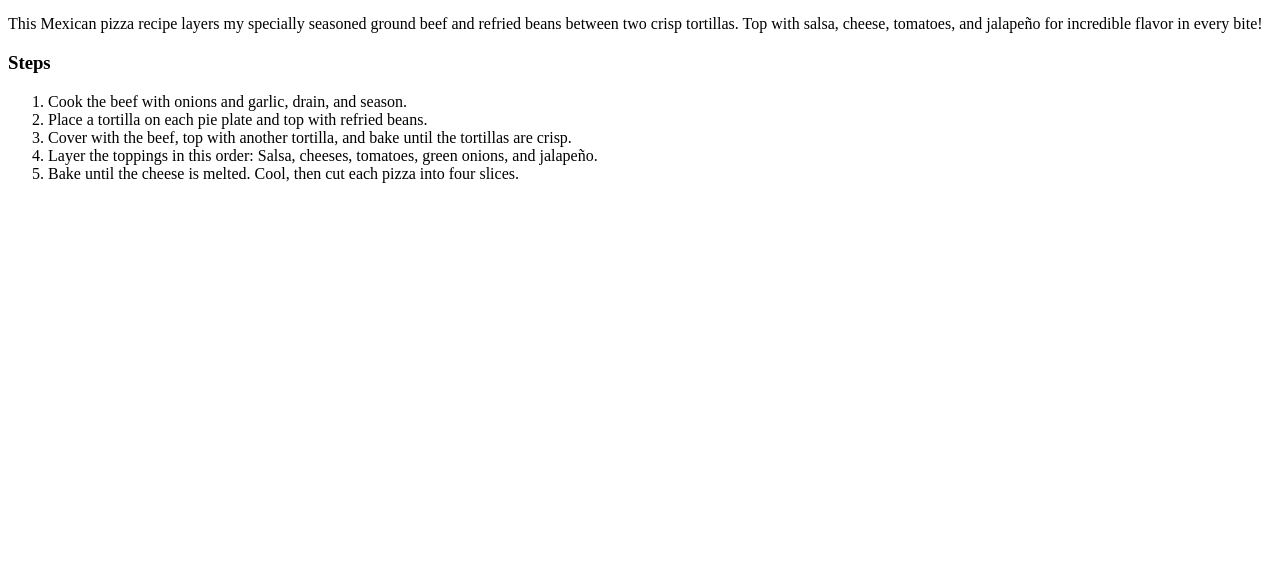
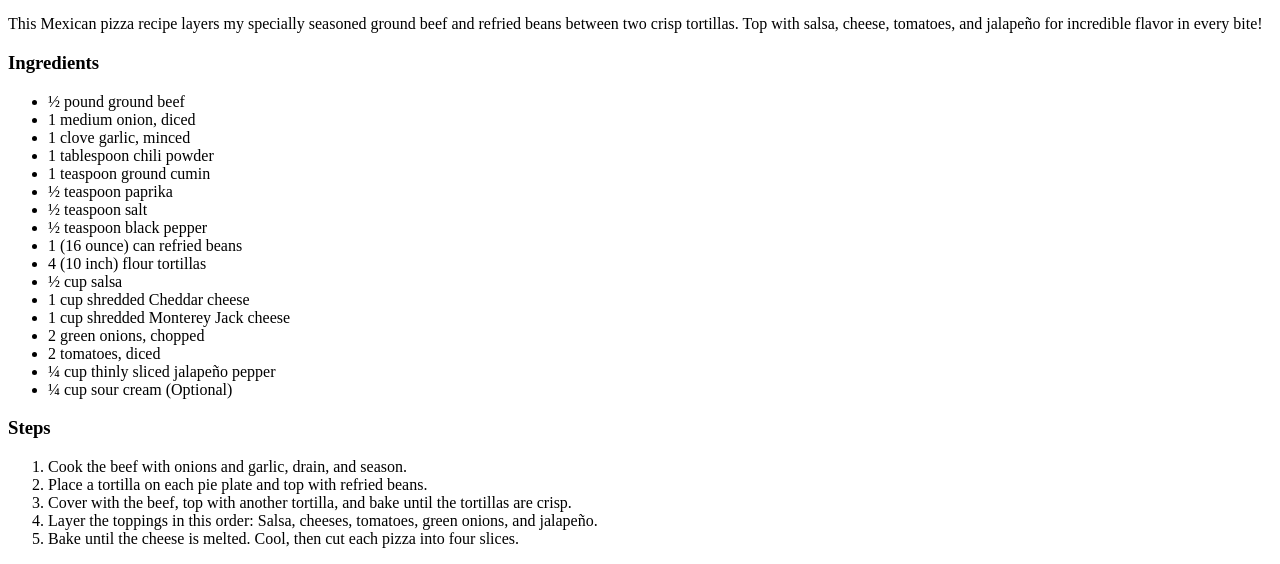
Before and after one commit to twofansv/odin-recipes, a plain HTML site: page recipes/mexican-pizza.html in a window 1280 px wide. Shown: the part 438-1002 px from the top of the page. Before the commit the page ends 800 px from the top, so only its background shows below. Drawn offline with Linux system fonts and the light colour scheme.

Commit message:
[^] Inserts Ingredients in mexican-pizza

```diff
--- a/recipes/mexican-pizza.html
+++ b/recipes/mexican-pizza.html
@@ -13,6 +13,27 @@
         <p>This Mexican pizza recipe layers my specially seasoned ground beef and refried beans between two crisp tortillas.
             Top with salsa, cheese, tomatoes, and jalapeño for incredible flavor in every bite!</p>
 
+        <h3>Ingredients</h3>
+        <ul>
+            <li>½ pound ground beef</li>
+            <li>1 medium onion, diced</li>
+            <li>1 clove garlic, minced</li>
+            <li>1 tablespoon chili powder</li>
+            <li>1 teaspoon ground cumin</li>
+            <li>½ teaspoon paprika</li>
+            <li>½ teaspoon salt</li>
+            <li>½ teaspoon black pepper</li>
+            <li>1 (16 ounce) can refried beans</li>
+            <li>4 (10 inch) flour tortillas</li>
+            <li>½ cup salsa</li>
+            <li>1 cup shredded Cheddar cheese</li>
+            <li>1 cup shredded Monterey Jack cheese</li>
+            <li>2 green onions, chopped</li>
+            <li>2 tomatoes, diced</li>
+            <li>¼ cup thinly sliced jalapeño pepper</li>
+            <li>¼ cup sour cream (Optional)</li>
+        </ul>
+
         <h3>Steps</h3>
         <ol>
             <li>Cook the beef with onions and garlic, drain, and season. </li>
@@ -21,5 +42,6 @@
             <li>Layer the toppings in this order: Salsa, cheeses, tomatoes, green onions, and jalapeño. </li>
             <li>Bake until the cheese is melted. Cool, then cut each pizza into four slices. </li>
         </ol>
+
     </body>
 </html>
```
